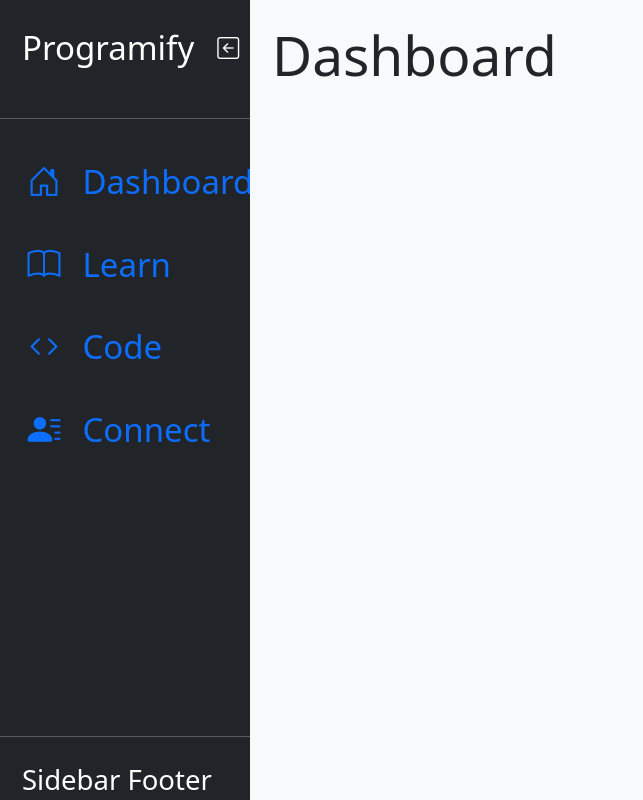
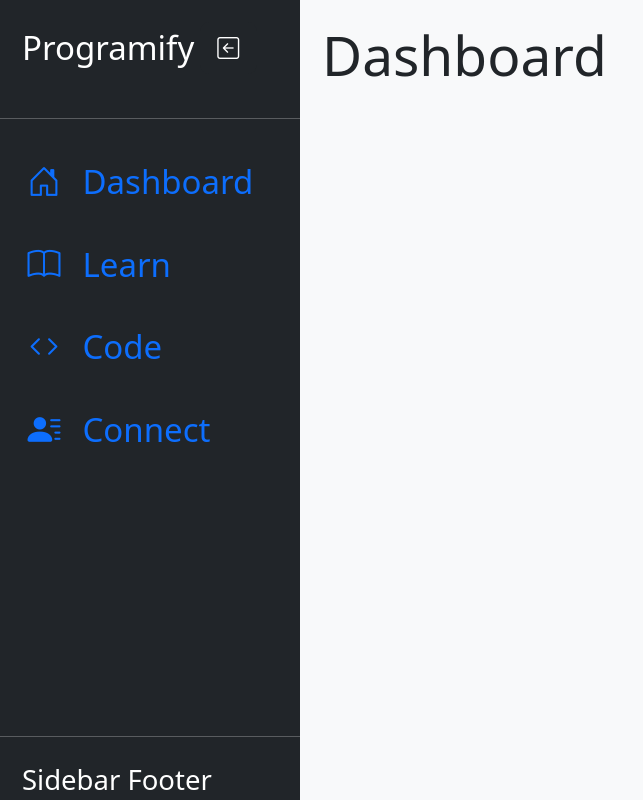
Before and after one commit to celeste-hayes/programify, a React (Vite) app: page /dashboard in a window 1280 px wide. Shown: the whole page, without its empty margins (0-643 px from the left). Built offline with nearby package versions, Linux system fonts and the light colour scheme.

Commit message:
Style: adjust side bar alignment

```diff
--- a/src/components/SideBar.jsx
+++ b/src/components/SideBar.jsx
@@ -17,14 +17,14 @@ export default function Sidebar() {
   return (
     <div
       className={`sidebar bg-dark min-vh-100 d-flex flex-column ${isCollapsed ? 'collapsed' : ''}`}
-      style={{ width: isCollapsed ? '80px' : '250px', transition: 'width 0.3s', height: '100vh' }}
+      style={{ width: isCollapsed ? '110px' : '300px', transition: 'width 0.3s', height: '100vh' }}
     >
 
       <div
-        className="d-flex align-items-center p-3"
-        style={{ minHeight: '60px' }}
+        className="d-flex p-3"
+        style={{ alignItems: 'center', minHeight: '60px' }}
       >
-        <a className="text-decoration-none text-white d-flex align-items-center">
+        <a className="text-decoration-none text-white d-flex">
           {!isCollapsed && <span className="fs-4">Programify</span>}
         </a>
         <button
@@ -42,7 +42,7 @@ export default function Sidebar() {
           <li className="nav-item text-white fs-4 my-1" key={index}>
             <Link
               to={`/${item.toLowerCase()}`}
-              className="nav-link d-flex align-items-center"
+              className="nav-link d-flex"
             >
               <i className={`${icons[item]} ms-1`}></i>
               <span className={`ms-3 ${isCollapsed ? 'd-none' : 'd-inline'}`}>{item}</span>
@@ -54,7 +54,7 @@ export default function Sidebar() {
       {!isCollapsed && (
         <div className="mt-auto">
           <hr className="text-white" />
-          <a className="text-decoration-none text-white d-flex align-items-center ms-3 mt-2">
+          <a className="text-decoration-none text-white d-flex ms-3 mt-2">
             <span className="fs-5">Sidebar Footer</span>
           </a>
         </div>
```
